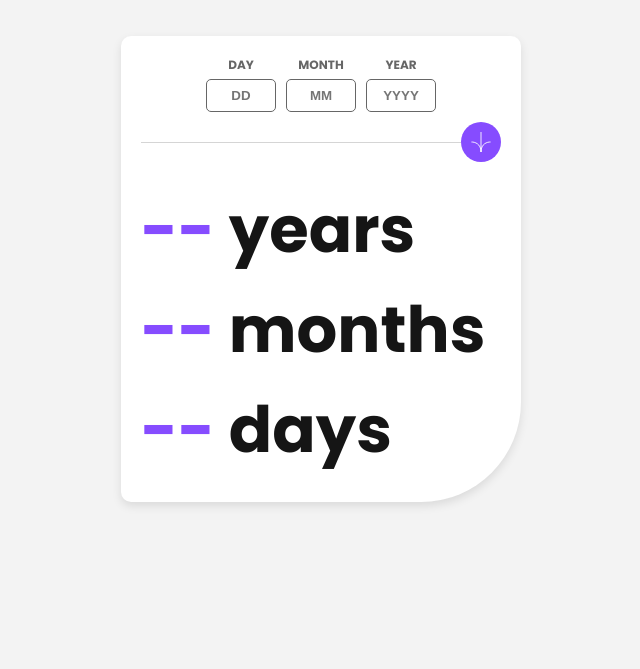
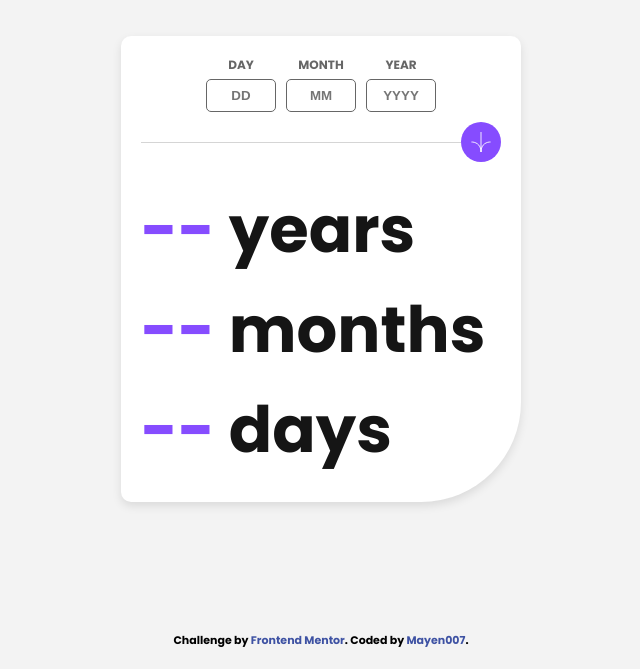
Before and after one commit to Mayen007/age-calculator, a plain HTML site: page index.html in a window 1280 px wide. Shown: the part 131-800 px from the top of the page, without its empty margins (319-959 px from the left). Drawn offline with Linux system fonts and the light colour scheme.

Commit message:
update index.html
Added attribution

```diff
--- a/index.html
+++ b/index.html
@@ -39,7 +39,13 @@
       <p><span id="days" class="age-number" aria-live="polite">--</span> <strong>days</strong></p>
     </div>
   </div>
-
+  <div class="attribution">
+    Challenge by <a
+      href="https://www.frontendmentor.io/learning-paths/getting-started-on-frontend-mentor-XJhRWRREZd/steps/6725208e42aa167de0b7181d/challenge/start"
+      rel="noopener" target="_blank" title="Frontend Mentor Challenge">Frontend
+      Mentor</a>.
+    Coded by <a href="https://github.com/Mayen007" rel="noopener" target="_blank" title="Github Pages">Mayen007</a>.
+  </div>
   <script src="script.js"></script>
 </body>
 
--- a/styles.css
+++ b/styles.css
@@ -167,3 +167,15 @@ button img {
     font-size: 3.3rem;
   }
 }
+
+.attribution {
+  font-size: 11px;
+  text-align: center;
+  position: fixed;
+  bottom: 20px;
+}
+
+.attribution a {
+  color: hsl(228, 45%, 44%);
+  text-decoration: none;
+}
```
